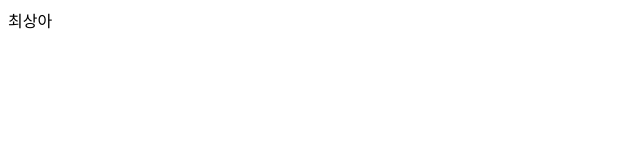
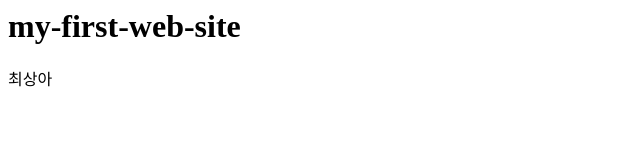
Before and after one commit to octobersanga/my-first-web-site, a plain HTML site: page index.html in a window 1280 px wide. Shown: the whole page, without its empty margins (0-640 px from the left). Drawn offline with Linux system fonts and the light colour scheme.

Commit message:
Update index.html

```diff
--- a/index.html
+++ b/index.html
@@ -1,7 +1,9 @@
 <html>
  <head>
-  <title>my first web site</title>
+  <title>my-first-web-site</title>
  </head>
  <body>
+  <h1>my-first-web-site</h1>
   최상아
  </body>
+</html>
```
